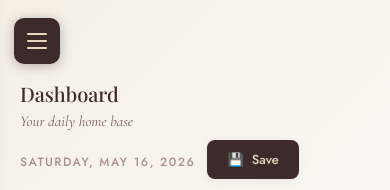
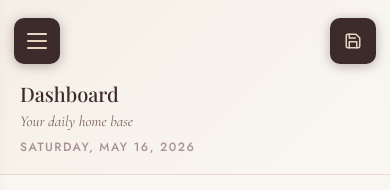
Before and after one commit to QayyumMuzafar/That-Girl-Planner, a plain HTML site: page index.html in a window 390 px wide. Shown: the top 190 px of the page. Drawn offline with nearby package versions, Linux system fonts and the light colour scheme; a web font is replaced by a local one.

Commit message:
Add files via upload

```diff
--- a/index.html
+++ b/index.html
@@ -42,7 +42,9 @@ body{font-family:'Jost',sans-serif;background:var(--cream);color:var(--text);min
 
 /* MAIN */
 .main{margin-left:260px;flex:1;height:100vh;overflow-y:auto;}
-.page-header{padding:36px 48px 24px;background:linear-gradient(135deg,var(--ivory),var(--cream));border-bottom:1px solid var(--border);display:flex;align-items:flex-end;justify-content:space-between;}
+.page-header{padding:36px 80px 24px 48px;background:linear-gradient(135deg,var(--ivory),var(--cream));border-bottom:1px solid var(--border);display:flex;align-items:flex-end;justify-content:space-between;}
+/* Show save button on all screen sizes */
+#save-btn { display: flex; }
 .page-title{font-family:'Playfair Display',serif;font-size:30px;font-weight:500;color:var(--mocha);}
 .page-subtitle{font-family:'Cormorant Garamond',serif;font-size:15px;font-style:italic;color:var(--text-soft);margin-top:5px;}
 .page-date{font-size:12px;font-weight:500;letter-spacing:1.5px;text-transform:uppercase;color:var(--text-muted);}
@@ -302,6 +304,33 @@ button, input, textarea, select, a,
 .hamburger.open span:nth-child(2) { opacity: 0; }
 .hamburger.open span:nth-child(3) { transform: translateY(-7px) rotate(-45deg); }
 
+/* Save button — mirrors hamburger, fixed top right */
+#save-btn {
+  display: none;
+  position: fixed;
+  top: max(18px, env(safe-area-inset-top));
+  right: 14px;
+  z-index: 9000;
+  background: var(--mocha);
+  border: none;
+  border-radius: 10px;
+  width: 46px;
+  height: 46px;
+  cursor: pointer;
+  align-items: center;
+  justify-content: center;
+  color: var(--champagne);
+  box-shadow: 0 2px 12px rgba(61,43,43,.35);
+  -webkit-tap-highlight-color: transparent;
+  touch-action: manipulation;
+  transition: background .2s, transform .15s;
+}
+#save-btn:hover { background: var(--mocha-light); }
+#save-btn:active { transform: scale(.93); }
+#save-btn.saving { background: var(--mocha-light); }
+#save-btn.saved  { background: var(--sage-dark); }
+#save-btn.error  { background: #C05050; }
+
 /* Overlay when sidebar open on mobile */
 .sidebar-overlay {
   display: none;
@@ -320,8 +349,9 @@ button, input, textarea, select, a,
     position: static !important;
   }
 
-  /* Show hamburger */
+  /* Show hamburger and save button */
   .hamburger { display: flex; }
+  #save-btn  { display: flex; }
 
   /* Sidebar becomes slide-out drawer */
   .sidebar {
@@ -464,9 +494,7 @@ button, input, textarea, select, a,
   /* Spotify container */
   #spotify-container iframe { border-radius: 10px; }
 
-  /* Save button on mobile */
-  #save-btn { padding: 8px 14px; font-size: 12px; }
-  .page-header { flex-wrap: wrap; gap: 10px; }
+
 
 }
 
@@ -483,6 +511,14 @@ button, input, textarea, select, a,
 
 <button class="hamburger" id="hamburger-btn" onclick="toggleSidebar()">
   <span></span><span></span><span></span>
+</button>
+
+<button id="save-btn" onclick="manualSave()" title="Save">
+  <svg width="18" height="18" viewBox="0 0 24 24" fill="none" xmlns="http://www.w3.org/2000/svg">
+    <path d="M19 21H5a2 2 0 01-2-2V5a2 2 0 012-2h11l5 5v11a2 2 0 01-2 2z" stroke="currentColor" stroke-width="2" stroke-linecap="round" stroke-linejoin="round"/>
+    <polyline points="17 21 17 13 7 13 7 21" stroke="currentColor" stroke-width="2" stroke-linecap="round" stroke-linejoin="round"/>
+    <polyline points="7 3 7 8 15 8" stroke="currentColor" stroke-width="2" stroke-linecap="round" stroke-linejoin="round"/>
+  </svg>
 </button>
 <div class="sidebar-overlay" id="sidebar-overlay" onclick="closeSidebar()"></div>
 
@@ -510,13 +546,7 @@ button, input, textarea, select, a,
       <div class="page-title" id="page-title">Dashboard</div>
       <div class="page-subtitle" id="page-subtitle">Your daily home base</div>
     </div>
-    <div style="display:flex;align-items:center;gap:12px;">
-      <div class="page-date" id="page-date"></div>
-      <button id="save-btn" onclick="manualSave()" style="display:flex;align-items:center;gap:8px;background:var(--mocha);color:var(--champagne);border:none;border-radius:var(--radius-sm);padding:10px 20px;font-family:'Jost',sans-serif;font-size:13px;font-weight:500;cursor:pointer;transition:all .2s;white-space:nowrap;box-shadow:0 2px 8px var(--shadow);" onmouseover="this.style.background='var(--mocha-light)'" onmouseout="this.style.background='var(--mocha)'">
-        <span id="save-btn-icon">💾</span>
-        <span id="save-btn-text">Save</span>
-      </button>
-    </div>
+    <div class="page-date" id="page-date"></div>
   </div>
 
   <!-- DASHBOARD -->
@@ -642,8 +672,7 @@ button, input, textarea, select, a,
         <button class="cal-btn" onclick="diaryNavDay(1)" style="padding:8px 14px;">Next →</button>
       </div>
       <div style="display:flex;align-items:center;gap:10px;">
-        <span id="diary-saved-badge" style="display:none;font-size:11px;font-weight:600;letter-spacing:1px;text-transform:uppercase;color:var(--sage-dark);background:var(--sage-light);padding:4px 12px;border-radius:20px;">✓ Saved</span>
-        <button onclick="diaryShowHistory()" style="background:var(--ivory);color:var(--text-soft);border:1.5px solid var(--border);border-radius:var(--radius-sm);padding:10px 18px;font-family:'Jost',sans-serif;font-size:13px;font-weight:500;cursor:pointer;transition:all .2s;" onmouseover="this.style.borderColor='var(--rose)';this.style.color='var(--rose-dark)'" onmouseout="this.style.borderColor='var(--border)';this.style.color='var(--text-soft)'">📚 Past Entries</button>
+<button onclick="diaryShowHistory()" style="background:var(--ivory);color:var(--text-soft);border:1.5px solid var(--border);border-radius:var(--radius-sm);padding:10px 18px;font-family:'Jost',sans-serif;font-size:13px;font-weight:500;cursor:pointer;transition:all .2s;" onmouseover="this.style.borderColor='var(--rose)';this.style.color='var(--rose-dark)'" onmouseout="this.style.borderColor='var(--border)';this.style.color='var(--text-soft)'">📚 Past Entries</button>
       </div>
     </div>
 
@@ -664,21 +693,21 @@ button, input, textarea, select, a,
       <div>
         <div class="callout callout-rose" style="padding:18px 20px;">
           <strong style="font-size:13.5px;">🌅 What would make today a 10/10?</strong>
-          <textarea class="editable-area" id="diary-ten" placeholder="Write freely..." style="margin-top:10px;min-height:100px;" oninput="diaryMarkUnsaved()"></textarea>
+          <textarea class="editable-area" id="diary-ten" placeholder="Write freely..." style="margin-top:10px;min-height:100px;"></textarea>
         </div>
         <div class="callout callout-sage" style="padding:18px 20px;margin-top:14px;">
           <strong style="font-size:13.5px;">✨ How can I show up as my highest self?</strong>
-          <textarea class="editable-area" id="diary-highest" placeholder="Write freely..." style="margin-top:10px;min-height:100px;" oninput="diaryMarkUnsaved()"></textarea>
+          <textarea class="editable-area" id="diary-highest" placeholder="Write freely..." style="margin-top:10px;min-height:100px;"></textarea>
         </div>
       </div>
       <div>
         <div class="callout callout-purple" style="padding:18px 20px;">
           <strong style="font-size:13.5px;">🌙 Tonight I'm proud that I...</strong>
-          <textarea class="editable-area" id="diary-proud" placeholder="Write freely..." style="margin-top:10px;min-height:100px;" oninput="diaryMarkUnsaved()"></textarea>
+          <textarea class="editable-area" id="diary-proud" placeholder="Write freely..." style="margin-top:10px;min-height:100px;"></textarea>
         </div>
         <div class="callout callout-gold" style="padding:18px 20px;margin-top:14px;">
           <strong style="font-size:13.5px;">🌪️ Brain Dump — no filter, no judgment:</strong>
-          <textarea class="editable-area" id="diary-dump" placeholder="Let it all out..." style="margin-top:10px;min-height:100px;" oninput="diaryMarkUnsaved()"></textarea>
+          <textarea class="editable-area" id="diary-dump" placeholder="Let it all out..." style="margin-top:10px;min-height:100px;"></textarea>
         </div>
       </div>
     </div>
@@ -686,19 +715,19 @@ button, input, textarea, select, a,
       <div class="card-title">🙏 Gratitude</div>
       <p style="font-size:12px;color:var(--text-muted);margin-bottom:12px;">Name 3 things you're grateful for today — big or small.</p>
       <ul class="checklist">
-        <li><input type="checkbox" class="cl-cb" id="diary-grat1-cb" onchange="markDone(this);diaryMarkUnsaved()"><input type="text" class="cl-text" id="diary-grat1" placeholder="I'm grateful for..." oninput="diaryMarkUnsaved()"></li>
-        <li><input type="checkbox" class="cl-cb" id="diary-grat2-cb" onchange="markDone(this);diaryMarkUnsaved()"><input type="text" class="cl-text" id="diary-grat2" placeholder="I'm grateful for..." oninput="diaryMarkUnsaved()"></li>
-        <li><input type="checkbox" class="cl-cb" id="diary-grat3-cb" onchange="markDone(this);diaryMarkUnsaved()"><input type="text" class="cl-text" id="diary-grat3" placeholder="I'm grateful for..." oninput="diaryMarkUnsaved()"></li>
+        <li><input type="checkbox" class="cl-cb" id="diary-grat1-cb" onchange="markDone(this)"><input type="text" class="cl-text" id="diary-grat1" placeholder="I'm grateful for..."></li>
+        <li><input type="checkbox" class="cl-cb" id="diary-grat2-cb" onchange="markDone(this)"><input type="text" class="cl-text" id="diary-grat2" placeholder="I'm grateful for..."></li>
+        <li><input type="checkbox" class="cl-cb" id="diary-grat3-cb" onchange="markDone(this)"><input type="text" class="cl-text" id="diary-grat3" placeholder="I'm grateful for..."></li>
       </ul>
     </div>
     <div class="card" style="margin-top:18px;">
       <div class="card-title">💫 Today's Affirmation</div>
-      <input type="text" class="editable" id="diary-affirmation" placeholder="I am..." style="font-family:'Cormorant Garamond',serif;font-size:18px;font-style:italic;margin-top:6px;" oninput="diaryMarkUnsaved()">
+      <input type="text" class="editable" id="diary-affirmation" placeholder="I am..." style="font-family:'Cormorant Garamond',serif;font-size:18px;font-style:italic;margin-top:6px;">
     </div>
     <div class="card" style="margin-top:18px;">
       <div class="card-title">🖋️ Free Write</div>
       <p style="font-size:12px;color:var(--text-muted);margin-bottom:10px;">No prompts. Just you and the page.</p>
-      <textarea class="editable-area" id="diary-freewrite" placeholder="Today..." style="min-height:200px;font-family:'Cormorant Garamond',serif;font-size:15px;line-height:1.9;" oninput="diaryMarkUnsaved()"></textarea>
+      <textarea class="editable-area" id="diary-freewrite" placeholder="Today..." style="min-height:200px;font-family:'Cormorant Garamond',serif;font-size:15px;line-height:1.9;"></textarea>
     </div>
 
   </div>
@@ -1211,46 +1240,41 @@ function applyData(data){
 }
 
 function manualSave(){
-  const btn      = document.getElementById('save-btn');
-  const btnIcon  = document.getElementById('save-btn-icon');
-  const btnText  = document.getElementById('save-btn-text');
-
-  // Saving state
-  btnIcon.textContent  = '⏳';
-  btnText.textContent  = 'Saving...';
-  btn.style.background = 'var(--mocha-light)';
-  btn.disabled         = true;
+  const btn = document.getElementById('save-btn');
+  btn.classList.add('saving');
+  btn.disabled = true;
+  btn.innerHTML = '<svg width="18" height="18" viewBox="0 0 24 24" fill="none"><circle cx="12" cy="12" r="9" stroke="currentColor" stroke-width="2" stroke-dasharray="40" stroke-dashoffset="10" stroke-linecap="round"/></svg>';
 
   try {
+    // Save general planner data
     const data = gatherData();
     localStorage.setItem('tge_save', JSON.stringify(data));
 
-    // Success state
+    // Also save current diary entry
+    const diaryDate = document.getElementById('diary-date');
+    if(diaryDate && diaryDate.value) diarySave();
+
+    // Success
     setTimeout(() => {
-      btnIcon.textContent  = '✓';
-      btnText.textContent  = 'Saved!';
-      btn.style.background = 'var(--sage-dark)';
-      btn.style.color      = 'white';
-
-      // Reset after 2.5s
+      btn.classList.remove('saving');
+      btn.classList.add('saved');
+      btn.innerHTML = '<svg width="18" height="18" viewBox="0 0 24 24" fill="none"><polyline points="20 6 9 17 4 12" stroke="currentColor" stroke-width="2.5" stroke-linecap="round" stroke-linejoin="round"/></svg>';
+
       setTimeout(() => {
-        btnIcon.textContent  = '💾';
-        btnText.textContent  = 'Save';
-        btn.style.background = 'var(--mocha)';
-        btn.style.color      = 'var(--champagne)';
-        btn.disabled         = false;
+        btn.classList.remove('saved');
+        btn.disabled = false;
+        btn.innerHTML = `<svg width="18" height="18" viewBox="0 0 24 24" fill="none" xmlns="http://www.w3.org/2000/svg"><path d="M19 21H5a2 2 0 01-2-2V5a2 2 0 012-2h11l5 5v11a2 2 0 01-2 2z" stroke="currentColor" stroke-width="2" stroke-linecap="round" stroke-linejoin="round"/><polyline points="17 21 17 13 7 13 7 21" stroke="currentColor" stroke-width="2" stroke-linecap="round" stroke-linejoin="round"/><polyline points="7 3 7 8 15 8" stroke="currentColor" stroke-width="2" stroke-linecap="round" stroke-linejoin="round"/></svg>`;
       }, 2500);
     }, 400);
 
   } catch(e) {
-    btnIcon.textContent  = '✕';
-    btnText.textContent  = 'Failed';
-    btn.style.background = '#C05050';
+    btn.classList.remove('saving');
+    btn.classList.add('error');
+    btn.innerHTML = '<svg width="18" height="18" viewBox="0 0 24 24" fill="none"><line x1="18" y1="6" x2="6" y2="18" stroke="currentColor" stroke-width="2.5" stroke-linecap="round"/><line x1="6" y1="6" x2="18" y2="18" stroke="currentColor" stroke-width="2.5" stroke-linecap="round"/></svg>';
     setTimeout(() => {
-      btnIcon.textContent  = '💾';
-      btnText.textContent  = 'Save';
-      btn.style.background = 'var(--mocha)';
-      btn.disabled         = false;
+      btn.classList.remove('error');
+      btn.disabled = false;
+      btn.innerHTML = `<svg width="18" height="18" viewBox="0 0 24 24" fill="none"><path d="M19 21H5a2 2 0 01-2-2V5a2 2 0 012-2h11l5 5v11a2 2 0 01-2 2z" stroke="currentColor" stroke-width="2" stroke-linecap="round" stroke-linejoin="round"/><polyline points="17 21 17 13 7 13 7 21" stroke="currentColor" stroke-width="2" stroke-linecap="round" stroke-linejoin="round"/><polyline points="7 3 7 8 15 8" stroke="currentColor" stroke-width="2" stroke-linecap="round" stroke-linejoin="round"/></svg>`;
     }, 2500);
   }
 }
@@ -1294,11 +1318,7 @@ function diaryFormatLabel(dateStr){
   return days[dt.getDay()]+', '+months[m-1]+' '+d+', '+y;
 }
 
-let diaryAutoSaveTimer;
-function diaryMarkUnsaved(){
-  clearTimeout(diaryAutoSaveTimer);
-  diaryAutoSaveTimer = setTimeout(diarySave, 2500);
-}
+function diaryMarkUnsaved(){ /* save handled by save button */ }
 
 function diarySave(){
   const date=document.getElementById('diary-date').value;
```
